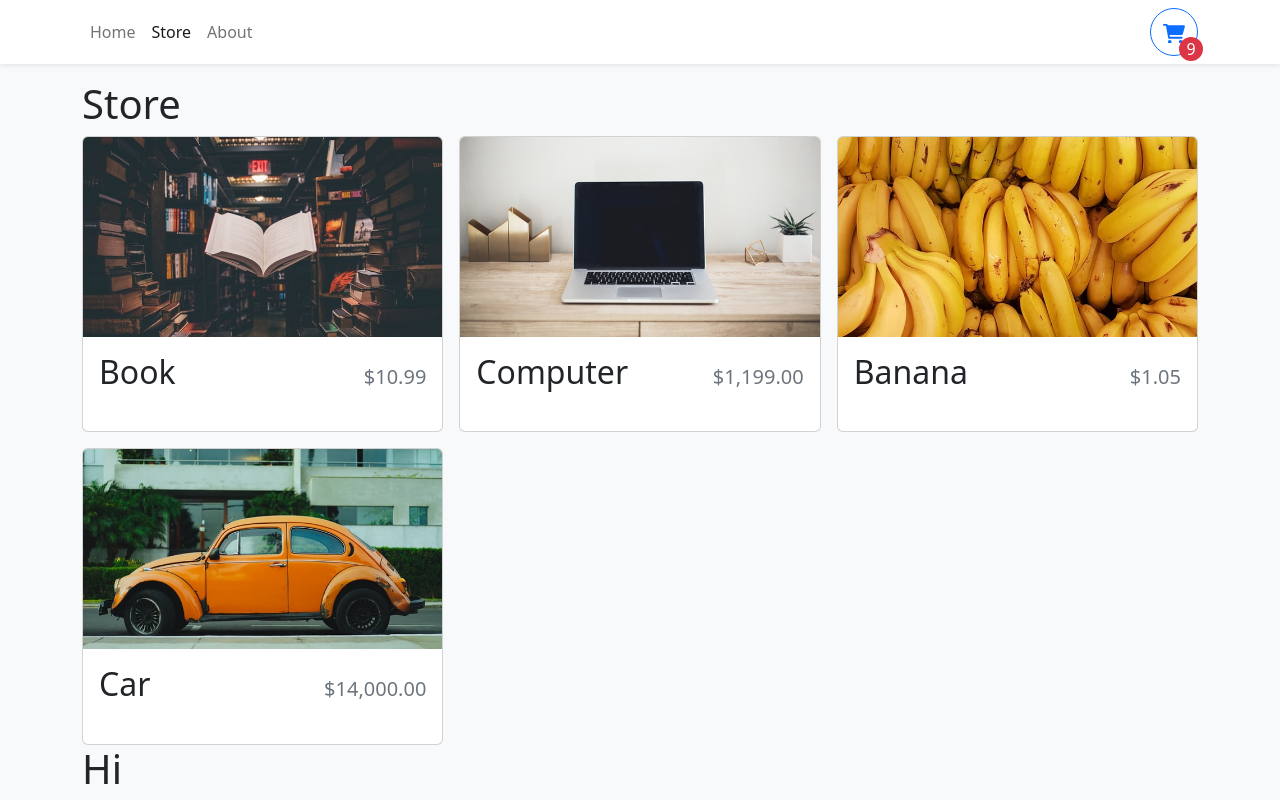
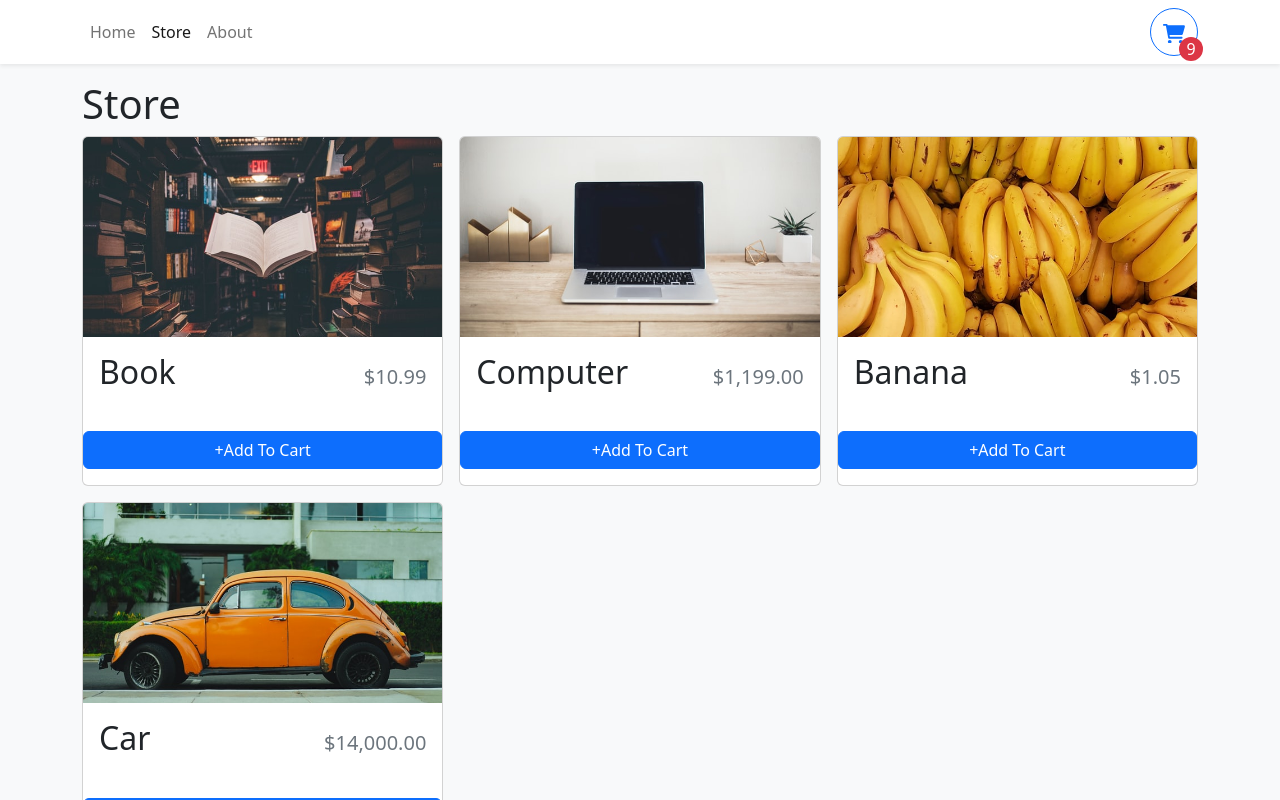
Before and after one commit to shawnesquivel/shopping-cart, a React (Vite) app: page /store in a window 1280 px wide. Shown: the top 800 px of the page. Built offline with nearby package versions, Linux system fonts and the light colour scheme.

Commit message:
update context

```diff
--- a/src/components/StoreItem.tsx
+++ b/src/components/StoreItem.tsx
@@ -1,4 +1,5 @@
-import { Card } from "react-bootstrap";
+import { useState } from "react";
+import { Button, Card } from "react-bootstrap";
 import { formatCurrency } from "../utilities/formatCurrency";
 
 type StoreItemProps = {
@@ -9,7 +10,7 @@ type StoreItemProps = {
 };
 
 export const StoreItem = ({ id, name, price, imgUrl }: StoreItemProps) => {
-  const quantity = 0;
+  const [quantity, setQuantity] = useState(0);
 
   return (
     <Card className="h-100">
@@ -26,7 +27,46 @@ export const StoreItem = ({ id, name, price, imgUrl }: StoreItemProps) => {
         </Card.Title>
       </Card.Body>
 
-      <div className="mt-auto"></div>
+      <div className="mt-auto mb-3">
+        {quantity === 0 ? (
+          <Button
+            className="w-100"
+            onClick={() => {
+              setQuantity(quantity + 1);
+            }}
+          >
+            +Add To Cart
+          </Button>
+        ) : (
+          <div
+            className="d-flex flex-column align-items-center justify-content-center"
+            style={{ gap: "0.5rem" }}
+          >
+            <div className="d-flex flex-row">
+              <Button
+                onClick={() => {
+                  setQuantity(quantity - 1);
+                }}
+              >
+                -
+              </Button>
+              <Card.Body className="w-50">
+                <span>{quantity} </span>
+                in cart
+              </Card.Body>
+              <Button
+                onClick={() => {
+                  setQuantity(quantity + 1);
+                }}
+              >
+                +
+              </Button>
+            </div>
+
+            <Button className="btn-danger">Remove</Button>
+          </div>
+        )}
+      </div>
     </Card>
   );
 };
```
Also changed, not shown: src/context/ShoppingCartContext.tsx (added, +21 -0 lines).
